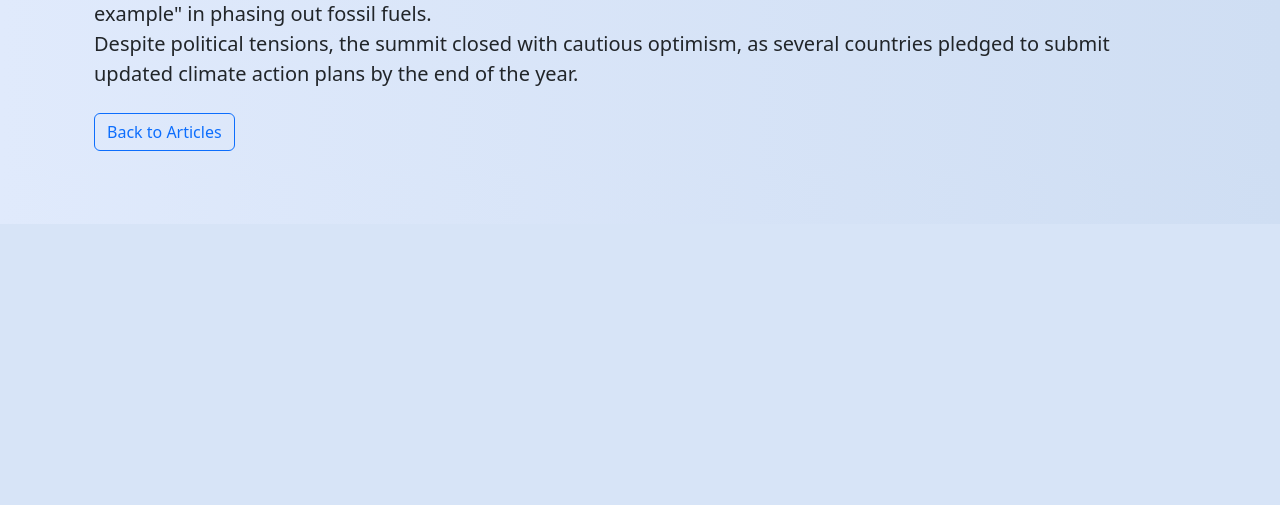
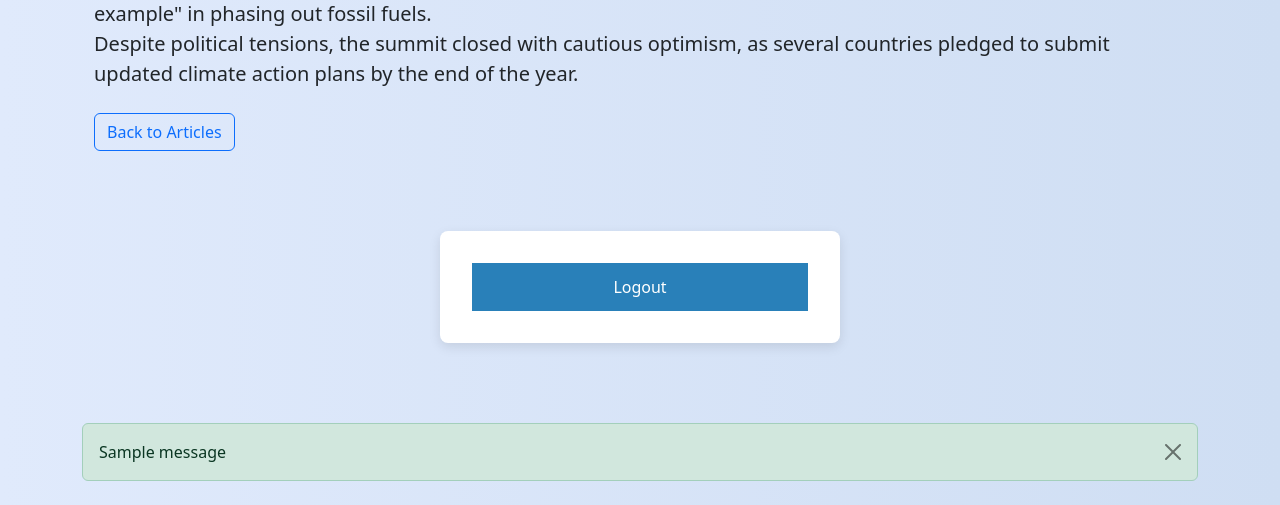
Before and after one commit to sanjanamathi9/bytenews, a Django app: page /article/2/ in a window 1280 px wide. Shown: the part 576-1081 px from the top of the page. Before the commit the page ends 727 px from the top, so only its background shows below. Run offline with Django 5.2, Linux system fonts and the light colour scheme; data comes from the database, SQL or seed files in the repository; both versions use the stored data as it was after the commit; tables that the repository leaves empty hold one stand-in row (values such as "Sample post"); one stand-in notice (Sample message) is shown.

Commit message:
Update existing files

```diff
--- a/templates/base.html
+++ b/templates/base.html
@@ -49,3 +49,42 @@
 <script src="https://cdn.jsdelivr.net/npm/bootstrap@5.3.3/dist/js/bootstrap.bundle.min.js"></script>
 </body>
 </html>
+{% load static %}
+<!DOCTYPE html>
+<html lang="en">
+<head>
+    <meta charset="UTF-8">
+    <title>NewsGenie AI</title>
+    <link rel="stylesheet" href="{% static 'css/styles.css' %}">
+    <link href="https://cdn.jsdelivr.net/npm/bootstrap@5.3.3/dist/css/bootstrap.min.css" rel="stylesheet">
+</head>
+<body>
+
+<!-- Bootstrap Navbar -->
+
+
+<form method="post" action="{% url 'logout' %}">
+  {% csrf_token %}
+  <button type="submit">Logout</button>
+</form>
+
+<!-- Flash messages -->
+<div class="container mt-3">
+    {% if messages %}
+        {% for message in messages %}
+            <div class="alert alert-{{ message.tags }} alert-dismissible fade show" role="alert">
+                {{ message }}
+                <button type="button" class="btn-close" data-bs-dismiss="alert" aria-label="Close"></button>
+            </div>
+        {% endfor %}
+    {% endif %}
+</div>
+
+<!-- Page Content -->
+<main class="container my-4">
+
+</main>
+
+<script src="https://cdn.jsdelivr.net/npm/bootstrap@5.3.3/dist/js/bootstrap.bundle.min.js"></script>
+</body>
+</html>
```
Also changed, not shown: db.sqlite3.
